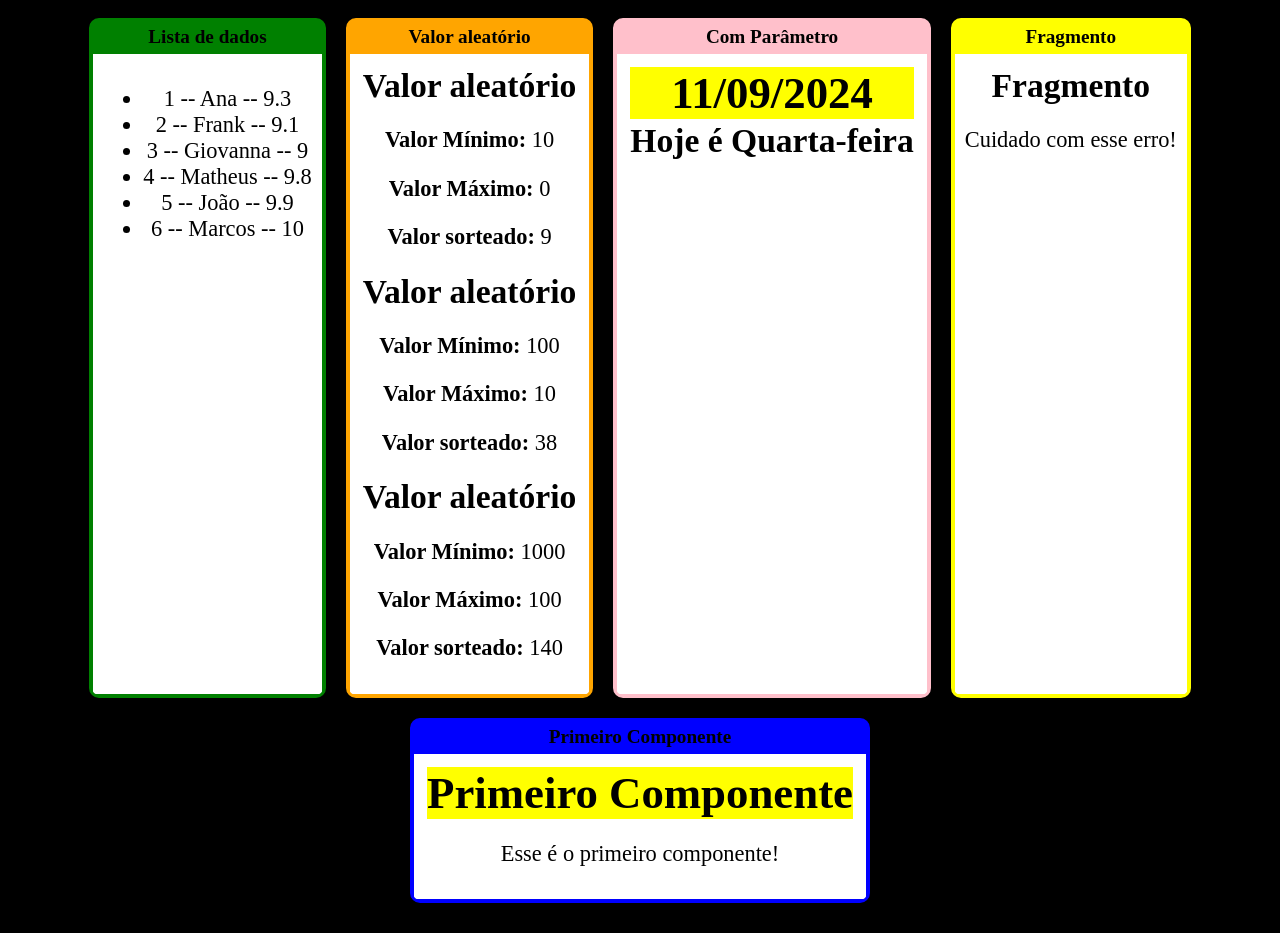
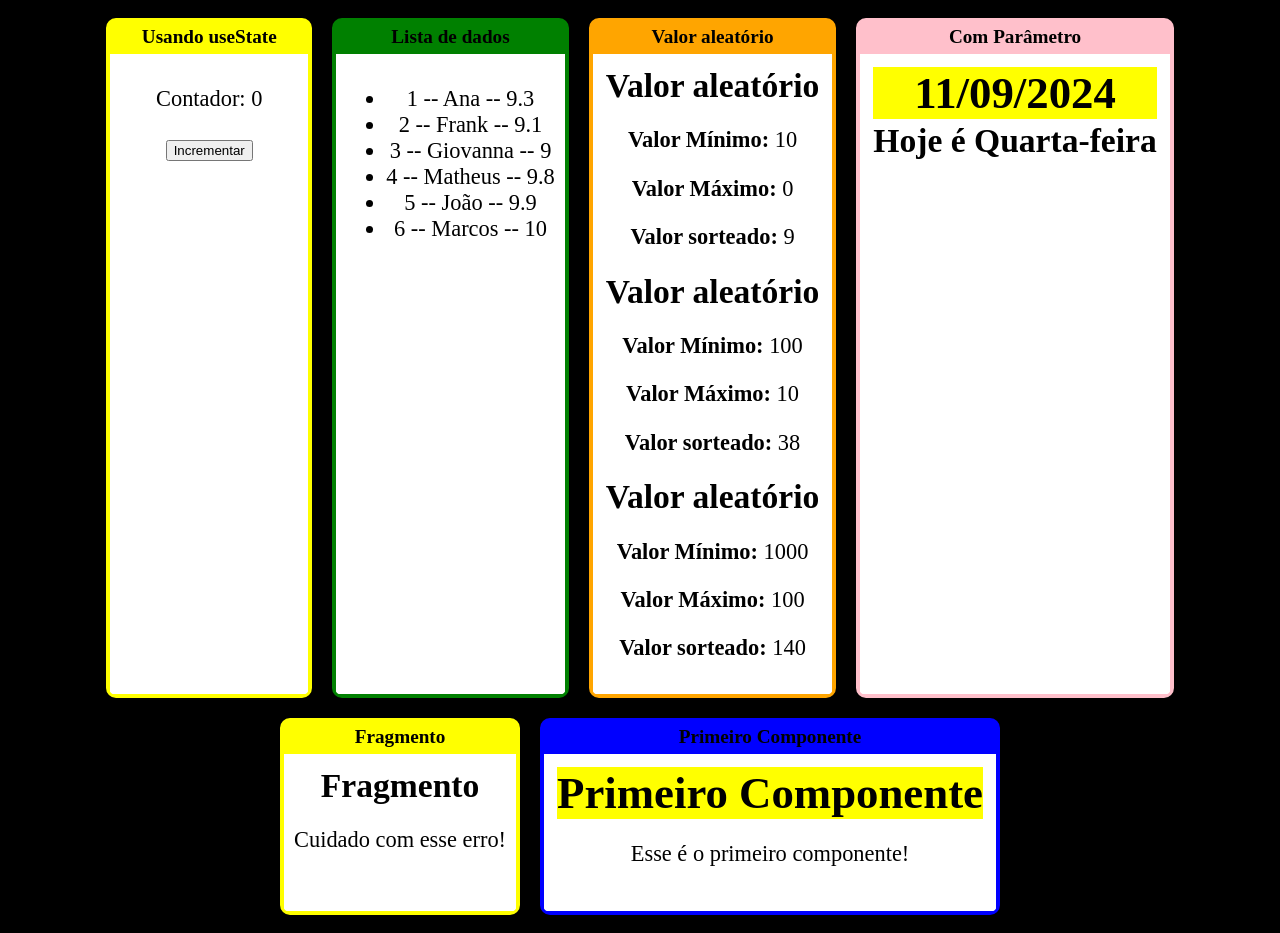
Before and after one commit to ProfShayItb/INF2AN2405, a React (Vite) app: page / in a window 1280 px wide. Built offline with nearby package versions, Linux system fonts and the light colour scheme.

Commit message:
useState

```diff
--- a/src/App.jsx
+++ b/src/App.jsx
@@ -5,6 +5,7 @@ import Fragmento from "./components/basicos/Fragmento"
 import NumeroAleatorio from "./components/basicos/NumeroAleatorio"
 import Modelo from "./components/modelo/modelo"
 import Repeticao from './components/data/Repeticao'
+import ExHook from './components/basicos/ExHook'
 
 function App() {
 
@@ -12,6 +13,11 @@ function App() {
 
     <div className="app">
       <div className="cards">
+
+        <Modelo titulo = 'Usando useState' cor="yellow">
+          <ExHook/>
+        </Modelo>
+
         <Modelo titulo="Lista de dados" cor="green">
           <Repeticao/>
         </Modelo>
--- /dev/null
+++ b/src/components/basicos/ExHook.jsx
@@ -0,0 +1,19 @@
+
+//useState - Hook, atualização de estado do componente
+
+import { useState } from "react";
+
+export default function ExHook(){
+//js puro
+
+
+    const [contador, setContador] = useState(0)
+    //     inicializadora(estado atual), atualizadora(função atualizadora)
+
+    return(
+        <div>
+            <p>Contador: {contador} </p>
+            <button onClick={()=>setContador(contador+1)}>Incrementar</button>
+     </div>
+    )
+}
```
